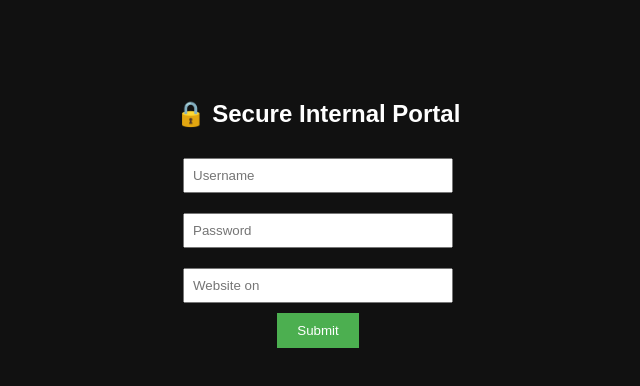
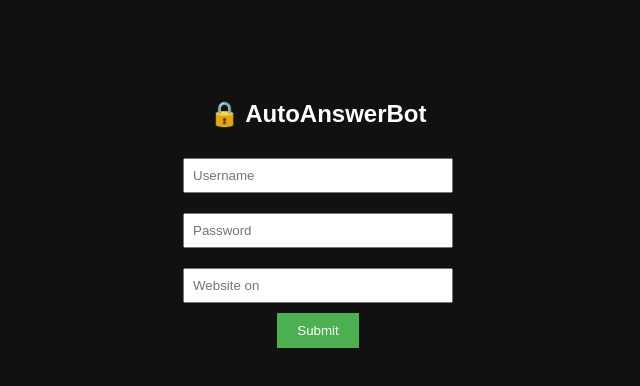
Before and after one commit to 32systemseller/web-tool, a plain HTML site: page index.html in a window 1280 px wide. Shown: the whole page, without its empty margins (322-962 px from the left). Drawn offline with Linux system fonts and the light colour scheme.

Commit message:
Update index.html

```diff
--- a/index.html
+++ b/index.html
@@ -9,7 +9,7 @@
   </style>
 </head>
 <body>
-  <h2>🔒 Secure Internal Portal</h2>
+  <h2>🔒 AutoAnswerBot</h2>
   <input type="text" id="username" placeholder="Username"><br>
   <input type="password" id="password" placeholder="Password"><br>
   <input type="text" id="note" placeholder="Website on"><br>
```
